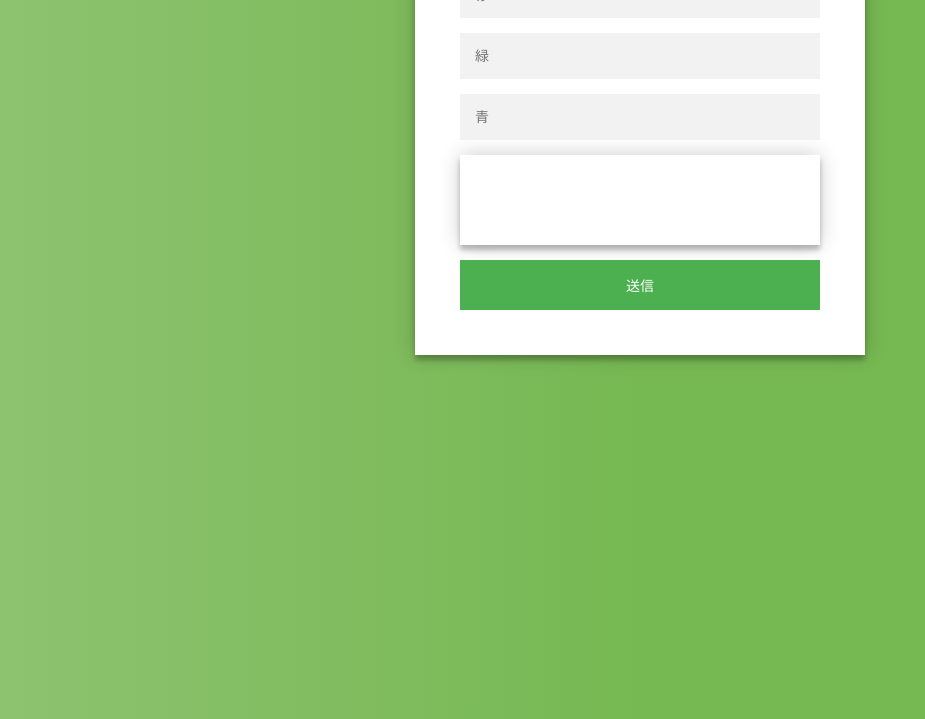
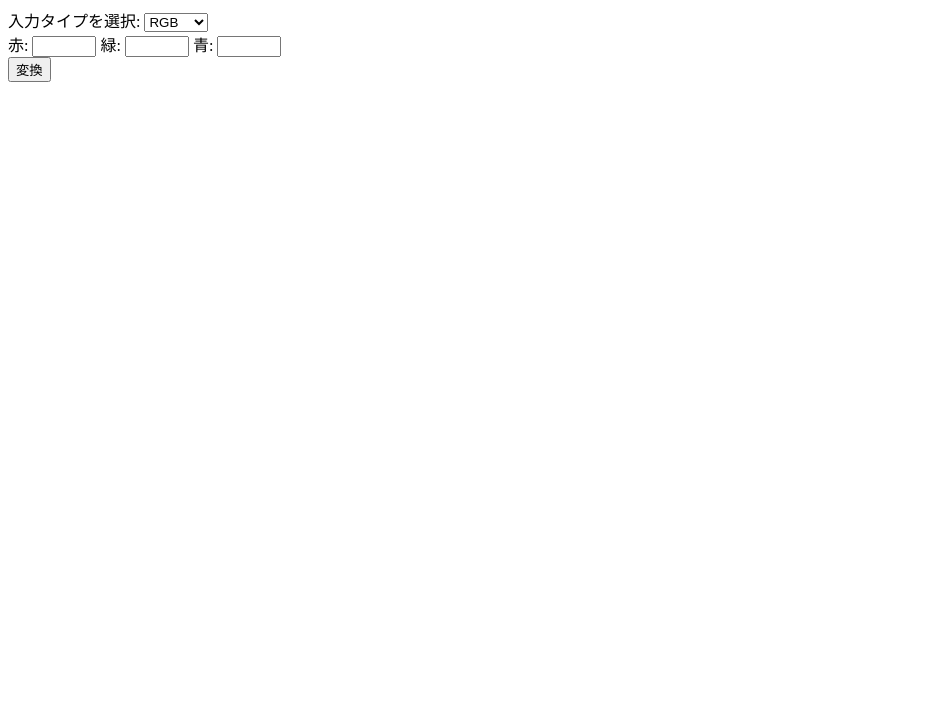
Before and after one commit to yakitori-server-admin/scratch-color, a plain HTML site: page index.html in a window 1280 px wide. Shown: the part 81-800 px from the top of the page, without its empty margins (0-925 px from the left). Drawn offline with nearby package versions, Linux system fonts and the light colour scheme.

Commit message:
Update index.html

```diff
--- a/index.html
+++ b/index.html
@@ -1,104 +1,74 @@
 <!DOCTYPE html>
-<html>
-    <head>
-        <meta charset="utf-8">
-        <title>Scratchのための色の表現</title>
-        <style>
-            :root {
-                background: linear-gradient(90deg, rgba(141,194,111,1) 0%, rgba(118,184,82,1) 50%);
+<html lang="ja">
+<head>
+	<title>Scratch のための色表現</title>
+	<script src="https://cdnjs.cloudflare.com/ajax/libs/tinycolor/1.4.1/tinycolor.min.js"></script>
+	<script src="https://code.jquery.com/jquery-3.6.0.min.js"></script>
+</head>
+<body>
+	<h1>Scratch のための色表現</h1>
+    <label for="input-type">入力タイプを選択:</label>
+	<select id="input-type">
+		<option value="rgb">RGB</option>
+		<option value="hex">16進数</option>
+	</select>
+
+	<div id="rgb-inputs">
+		<label for="red">赤:</label>
+		<input type="number" id="red" min="0" max="255">
+		<label for="green">緑:</label>
+		<input type="number" id="green" min="0" max="255">
+		<label for="blue">青:</label>
+		<input type="number" id="blue" min="0" max="255">
+	</div>
+
+	<div id="hex-input" style="display: none;">
+		<label for="hex">16進数:</label>
+		<input type="text" id="hex" maxlength="7" value="#">
+	</div>
+
+	<button id="convert-btn">変換</button>
+
+	<div id="result"></div>
+
+	<script>
+		const convertBtn = document.getElementById('convert-btn');
+		const inputType = document.getElementById('input-type');
+		const rgbInputs = document.getElementById('rgb-inputs');
+		const hexInput = $('#hex-input');
+		const result = document.getElementById('result');
+
+        $(document).ready(function() {
+            if($('#input-type').val() === 'rgb') {
+                $('#rgb-inputs').show();
+                $('#hex-input').hide();
+            } else {
+                $('#hex-input').show();
+                $('#rgb-inputs').hide();
             }
-            #form {
-                background: #FFFFFF;
-                display: block;
-                max-width: 360px;
-                margin: 0 auto 100px;
-                padding: 45px;
-                text-align: center;
-                box-shadow: 0 0 20px 0 rgba(0, 0, 0, 0.2), 0 5px 5px 0 rgba(0, 0, 0, 0.24);
-            }
-            #form input, #form output {
-                font-family: "Roboto", sans-serif;
-                outline: 0;
-                background: #f2f2f2;
-                width: 100%;
-                border: 0;
-                margin: 0 0 15px;
-                padding: 15px;
-                box-sizing: border-box;
-                font-size: 14px;
-            }
-            #form button {
-                font-family: "Roboto", sans-serif;
-                text-transform: uppercase;
-                outline: 0;
-                background: #4CAF50;
-                width: 100%;
-                border: 0;
-                padding: 15px;
-                color: #FFFFFF;
-                font-size: 14px;
-                -webkit-transition: all 0.3 ease;
-                transition: all 0.3 ease;
-                cursor: pointer;
-            }
-            #form button:hover, #form button:active, #form button:focus {
-                background: #43A047;
-            }
-            #form output {
-                text-align: start;
-                display: none;
-                margin: 15px auto 0;
-            }
-            #colorPreview {
-                display: block;
-                max-width: 360px;
-                margin: 0 auto 15px;
-                padding: 45px;
-                text-align: center;
-                box-shadow: 0 0 20px 0 rgba(0, 0, 0, 0.2), 0 5px 5px 0 rgba(0, 0, 0, 0.24);
-            }
-        </style>
-        <script src="https://ajax.googleapis.com/ajax/libs/jquery/3.6.3/jquery.min.js"></script>
-        <script>
-            const RGBToHSL = (r, g, b) => {
-            [r, g, b] = [r, g, b].map(v => v / 255);
-            const l = Math.max(r, g, b),
-                    s = l - Math.min(r, g, b),
-                    h = s ? l === r ? (g - b) / s : l === g ? 2 + (b - r) / s : 4 + (r - g) / s : 0;
-            return [
-                $('output').css('display', 'block'),
-                $('output #hue').text(`色相: ${round((60 * h < 0 ? 60 * h + 360 : 60 * h) * 100 / 360, 0)}`),
-                $('output #saturation').text(`彩度: ${round(100 * (s ? (l <= 0.5 ? s / (2 * l - s) : s / (2 - (2 * l - s))) : 0), 0)}`),
-                $('output #lightness').text(`明度: ${round((100 * (2 * l - s)) / 2, 0)}`),
-            ];
-            };
+        });
 
-            const round = (value, decimalPlaces) => Math.round(value * 10 ** decimalPlaces) / 10 ** decimalPlaces;
+		convertBtn.addEventListener('click', () => {
+			let color;
+			if (inputType.value === 'rgb') {
+				color = tinycolor({ r: parseInt(document.getElementById('red').value), g: parseInt(document.getElementById('green').value), b: parseInt(document.getElementById('blue').value) });
+			} else {
+				color = tinycolor(document.getElementById('hex').value);
+			}
 
-            $(document).ready(() => {
-                $('button[type="submit"]').on('click', () => {
-                    RGBToHSL(...['red', 'green', 'blue'].map(c => $('input[name="' + c + '"]').val()));
-                });
+			const hsv = color.toHsv();
+			result.innerHTML = `HSV: ${Math.floor(hsv.h * 0.2777777777777778)}, ${Math.floor(hsv.s * 100)}, ${Math.floor(hsv.v * 100)}`;
+		});
 
-                $('input').on('input', function(){
-                    var maxLength = 3;
-                    var inputValue = $(this).val();
-                    if (inputValue.length > maxLength) {
-                    $(this).val(inputValue.substr(0, maxLength));
-                    }
-                    $('#colorPreview').css('background-color', 'rgb(' + $('input[name="red"]').val() + ', ' + $('input[name="green"]').val() + ', ' + $('input[name="blue"]').val() + ')')
-                });
-            });
-        </script>
-    </head>
-    <body>
-        <div id="form">
-            <input type="number" name="red" placeholder="赤" max="255" min="0" maxlength="3" minlength="1">
-            <input type="number" name="green" placeholder="緑" max="255" min="0" maxlength="3" minlength="1">
-            <input type="number" name="blue" placeholder="青" max="255" min="0" maxlength="3" minlength="1">
-            <div id="colorPreview"></div>
-            <button type="submit">送信</button>
-            <output><span id="hue"></span><br><span id="saturation"></span><br><span id="lightness"></span></output>
-        </div>
-    </body>
+		inputType.addEventListener('change', () => {
+			if (inputType.value === 'rgb') {
+				rgbInputs.style.display = 'block';
+				hexInput.hide();
+			} else {
+				rgbInputs.style.display = 'none';
+				hexInput.show();
+			}
+		});
+	</script>
+</body>
 </html>
```
